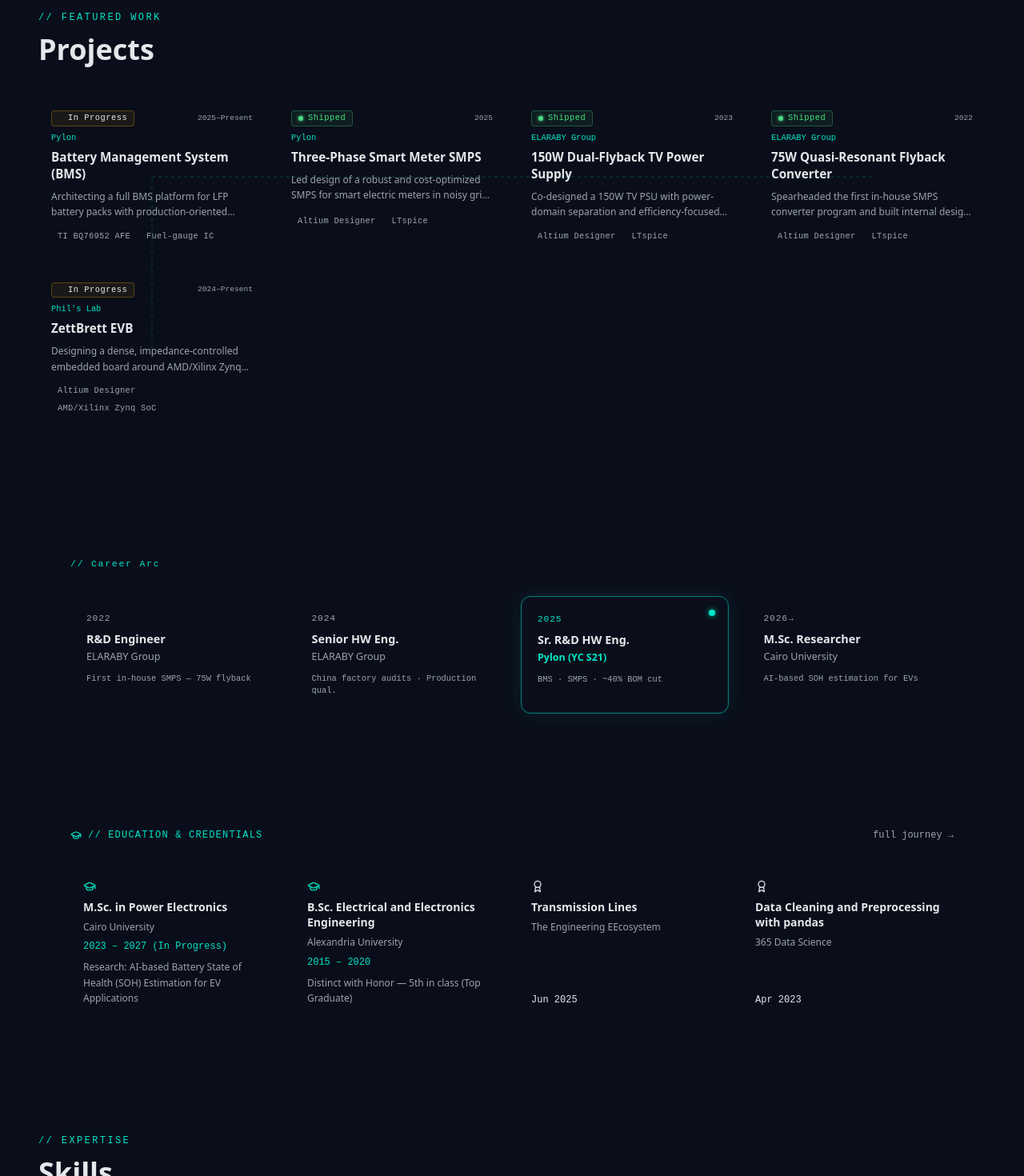
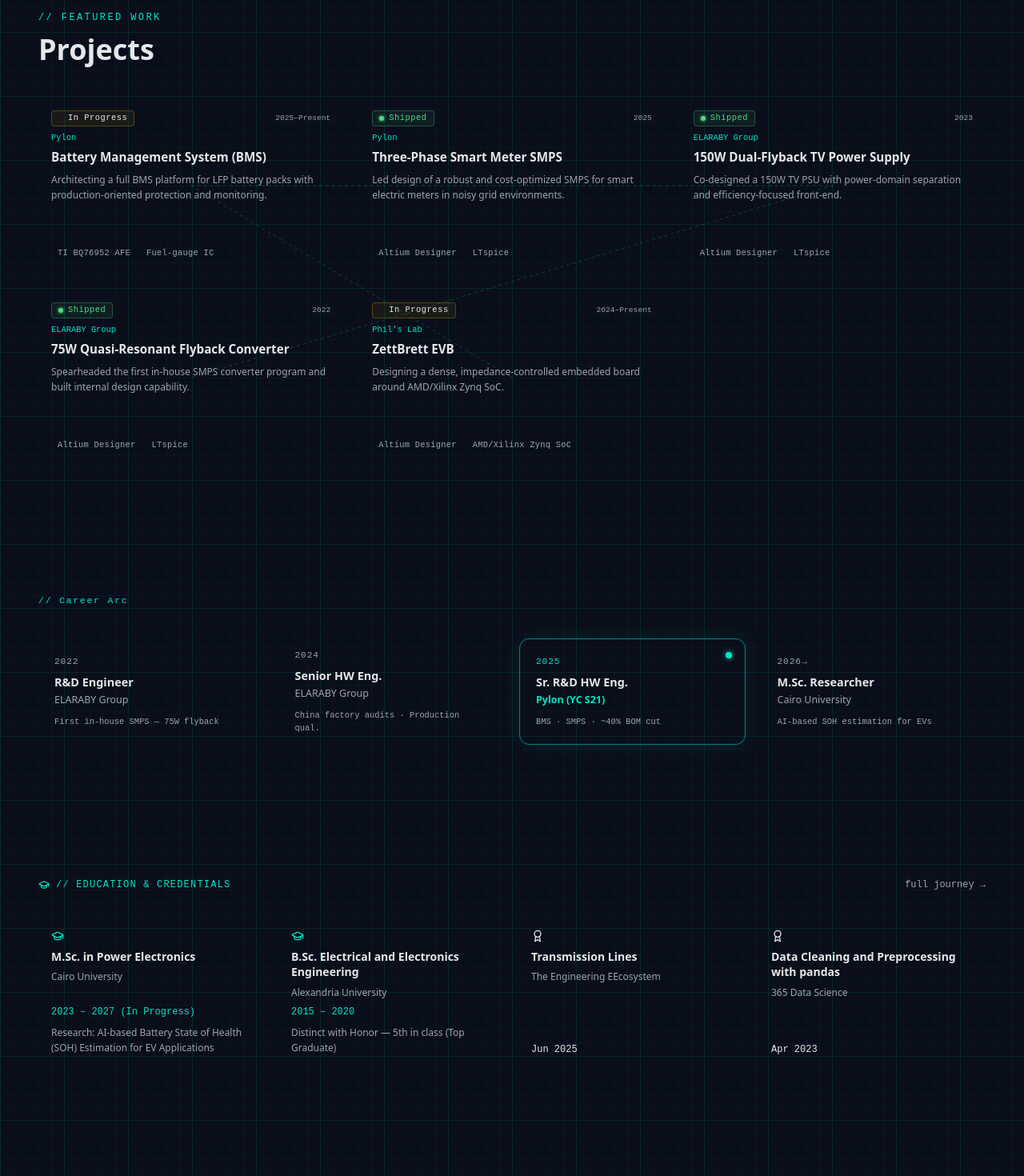
Before and after one commit to Abdola555/abdallah-elmaghawry, a React (Vite) app: page /#/ in a window 1280 px wide. Shown: the part 1400-2870 px from the top of the page at 80% size. Built offline with nearby package versions, Linux system fonts and the light colour scheme.

Commit message:
fix: align all home sections to max-w-7xl, consistent separators, 3-col project grid, PCB grid backdrop on body

```diff
--- a/src/components/home/CareerArc.jsx
+++ b/src/components/home/CareerArc.jsx
@@ -133,11 +133,10 @@
     <div
       aria-hidden="true"
       style={{
-        flex: '0 0 24px',
+        flex: '0 0 20px',
         height: '1px',
         background: 'var(--color-border)',
         alignSelf: 'center',
-        marginTop: '-16px',
       }}
     />
   )
@@ -217,7 +216,7 @@
       }}
       aria-label="Career arc"
     >
-      <div className="max-w-6xl mx-auto px-6">
+      <div className="max-w-7xl mx-auto px-6 md:px-12">
         {/* Eyebrow */}
         <p
           className="mb-8"
@@ -233,7 +232,7 @@
 
         {/* Desktop: horizontal row */}
         <motion.div
-          className="hidden md:flex items-stretch gap-0"
+          className="hidden md:flex items-center gap-0"
           variants={containerVariants}
           {...motionProps}
         >
--- a/src/components/home/EducationStrip.jsx
+++ b/src/components/home/EducationStrip.jsx
@@ -4,7 +4,14 @@
 
 export default function EducationStrip() {
   return (
-    <section className="max-w-6xl mx-auto px-6 py-16">
+    <section
+      style={{
+        background: 'var(--color-bg)',
+        padding: '80px 0',
+        borderTop: '1px solid var(--color-border)',
+      }}
+    >
+    <div className="max-w-7xl mx-auto px-6 md:px-12">
       {/* Header */}
       <div className="flex items-center justify-between mb-8">
         <div className="flex items-center gap-2">
@@ -87,6 +94,7 @@
           </div>
         ))}
       </div>
+    </div>
     </section>
   )
 }
--- a/src/components/home/ProjectCard.jsx
+++ b/src/components/home/ProjectCard.jsx
@@ -28,7 +28,7 @@
         opacity: dimmed ? 0.45 : 1,
       }}
       transition={{ duration: 0.2, ease: 'easeOut' }}
-      style={{ zIndex: hovered ? 10 : 1, position: 'relative' }}
+      style={{ zIndex: hovered ? 10 : 1, position: 'relative', height: '100%' }}
     >
       <Link
         to={`/projects/${project.slug}`}
@@ -47,7 +47,7 @@
               : isNeighbour
               ? '0 0 10px rgba(0,229,199,0.07)'
               : 'none',
-            minHeight: '180px',
+            minHeight: '220px',
           }}
         >
           {/* Top row */}
--- a/src/components/home/ProjectGrid.jsx
+++ b/src/components/home/ProjectGrid.jsx
@@ -112,7 +112,7 @@
 
   return (
     <section
-      style={{ background: 'var(--color-bg)', padding: '80px 0' }}
+      style={{ background: 'var(--color-bg)', padding: '80px 0', borderTop: '1px solid var(--color-border)' }}
       aria-label="Featured projects"
     >
       <div id="projects" style={{ scrollMarginTop: '80px' }} />
@@ -128,7 +128,7 @@
             />
           )}
 
-          <div className="grid grid-cols-1 sm:grid-cols-2 lg:grid-cols-4 gap-4">
+          <div className="grid grid-cols-1 sm:grid-cols-2 lg:grid-cols-3 gap-5 auto-rows-fr">
             {featuredProjects.map(project => {
               const isHighlighted =
                 hoveredSlug === null
@@ -138,7 +138,7 @@
                   : false
 
               return (
-                <div key={project.slug} data-slug={project.slug}>
+                <div key={project.slug} data-slug={project.slug} className="h-full">
                   <ProjectCard
                     project={project}
                     onHover={setHoveredSlug}
--- a/src/components/home/WhatIBuild.jsx
+++ b/src/components/home/WhatIBuild.jsx
@@ -130,7 +130,7 @@
       }}
       aria-label="What I design and build"
     >
-      <div className="max-w-6xl mx-auto px-6">
+      <div className="max-w-7xl mx-auto px-6 md:px-12">
         {/* Eyebrow */}
         <p
           className="mb-10"
--- a/src/index.css
+++ b/src/index.css
@@ -28,13 +28,34 @@
   color: #E5E7EB;
   font-family: var(--font-sans);
   -webkit-font-smoothing: antialiased;
+  /* PCB grid on the body itself — visible on all pages */
+  background-image:
+    linear-gradient(to right,  rgba(0, 229, 199, 0.08) 1px, transparent 1px),
+    linear-gradient(to bottom, rgba(0, 229, 199, 0.08) 1px, transparent 1px),
+    linear-gradient(to right,  rgba(0, 229, 199, 0.03) 1px, transparent 1px),
+    linear-gradient(to bottom, rgba(0, 229, 199, 0.03) 1px, transparent 1px);
+  background-size:
+    80px 80px,
+    80px 80px,
+    16px 16px,
+    16px 16px;
 }
 
 .grid-backdrop {
+  /* PCB/EDA-style layered grid: fine sub-grid + coarse major grid */
+  background-color: #0A0E1A;
   background-image:
-    linear-gradient(to right, rgba(0, 229, 199, 0.04) 1px, transparent 1px),
-    linear-gradient(to bottom, rgba(0, 229, 199, 0.04) 1px, transparent 1px);
-  background-size: 32px 32px;
+    /* Major grid lines — 80px spacing, more visible */
+    linear-gradient(to right,  rgba(0, 229, 199, 0.10) 1px, transparent 1px),
+    linear-gradient(to bottom, rgba(0, 229, 199, 0.10) 1px, transparent 1px),
+    /* Minor grid lines — 16px spacing, very subtle */
+    linear-gradient(to right,  rgba(0, 229, 199, 0.035) 1px, transparent 1px),
+    linear-gradient(to bottom, rgba(0, 229, 199, 0.035) 1px, transparent 1px);
+  background-size:
+    80px 80px,
+    80px 80px,
+    16px 16px,
+    16px 16px;
 }
 
 .glow-cyan {
```
